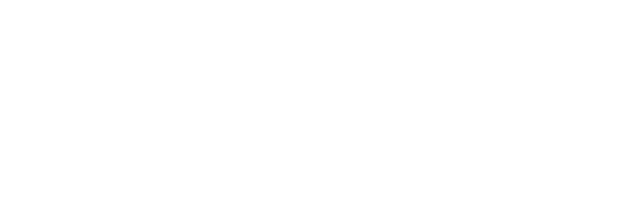
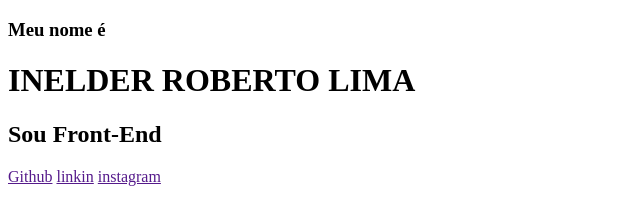
Before and after one commit to INELDER/PORTOFOLIO, a plain HTML site: page index.html in a window 1280 px wide. Shown: the whole page, without its empty margins (0-640 px from the left). Drawn offline with Linux system fonts and the light colour scheme.

Commit message:
criado 3 sessoes: header mian e footer e alguns botoes

```diff
--- a/index.html
+++ b/index.html
@@ -8,6 +8,25 @@
     <link rel="stylesheet" href="style.css" />
 </head>
 <body>
+    <header class="header-container">
+        <div class="header">
+
+        </div>
+        <h3>Meu nome é</h3>
+        <h1>INELDER ROBERTO LIMA</h1>
+        <H2>Sou Front-End</H2>
+        <div class="socia-media">
+            <a href="">Github</a>
+            <a href="">linkin</a>
+            <a href="">instagram</a>
+        </div>
+
+
+    </header>
+    <main class="container">
+    </main>
+    <footer class="footer">
+    </footer>
 
 </body>
 </html>
```
Also changed, not shown: 1 other file.
